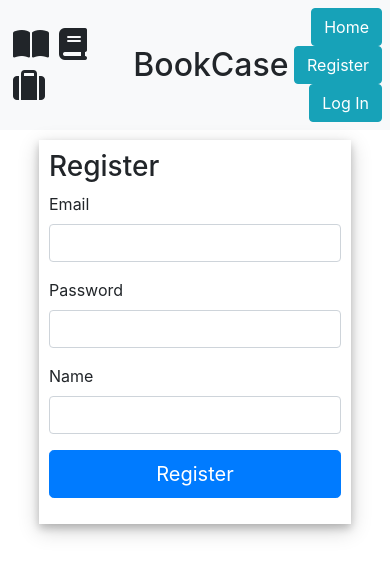
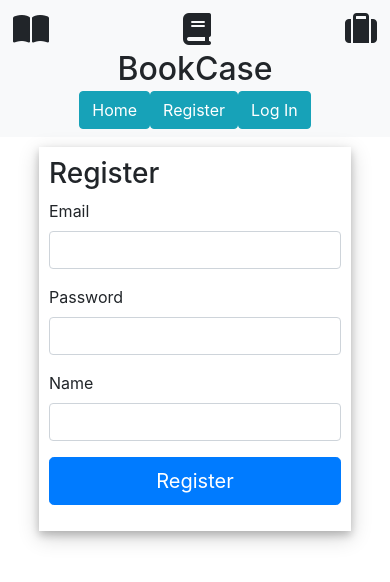
Before and after one commit to SAbbas2018/BookCase-Deployed, a React (Create React App) app in the folder client/: page /register in a window 390 px wide. Shown: the top 582 px of the page. Built offline with nearby package versions, Linux system fonts and the light colour scheme; no server answers.

Commit message:
Responsive css

```diff
--- a/client/src/App.css
+++ b/client/src/App.css
@@ -58,6 +58,7 @@ input[type="text"]::placeholder {
 
 /* Error Notice */
 .error-notice {
+  width: 80%;
   margin: auto;
   display: flex;
   padding: 8px;
@@ -65,10 +66,12 @@ input[type="text"]::placeholder {
 }
 .error-notice-message {
   margin: auto 8px;
+  flex-grow: 8;
   text-align: center;
 }
 .error-notice-button {
   border-radius: 10%;
+  flex-grow: 0;
   margin: auto;
 }
 
@@ -158,3 +161,52 @@ input[type="text"]::placeholder {
   margin: auto;
   padding: 5px;
 }
+
+/* Media Queries */
+@media only screen and (max-width: 600px) {
+  .header {
+    display: flex;
+    flex-direction: column;
+    height: 25%;
+    padding: 8px;
+  }
+  .header-logo {
+    margin: auto 0 auto 0;
+    width: 100%;
+    display: flex;
+    justify-content: space-between;
+  }
+  .header-logo-item {
+    margin: 5px;
+  }
+  .header-title {
+    width: 100%;
+    text-align: center;
+    margin: auto;
+  }
+  .auth-buttons {
+    width: 75%;
+    margin: 3px auto 0 auto;
+  }
+  .auth-nav {
+    display: flex;
+    flex-direction: row;
+    justify-content: center;
+  }
+  .main-homepage-container {
+    display: flex;
+    flex-direction: column;
+  }
+  .library,
+  .wishlist,
+  .recommendation {
+    margin: 6px 5px 3px 5px;
+  }
+}
+
+@media only screen and (min-width: 768px) {
+  .auth-nav {
+    justify-content: flex-end;
+    padding: 2px;
+  }
+}
--- a/client/src/components/AuthOptions.js
+++ b/client/src/components/AuthOptions.js
@@ -18,53 +18,40 @@ export default function AuthOptions() {
   return (
     <div className="auth-buttons">
       {userData.user ? (
-        <ul className="nav justify-content-end">
-          <li className="nav-item">
+        <div className="nav auth-nav">
+          <div className="nav-item">
             <Link to="/">
               <button type="button" className="btn btn-info">
                 Home
               </button>
             </Link>
-          </li>
-          <li className="nav-item">
+          </div>
+          <div className="nav-item">
             <button onClick={logout} className="btn btn-info">
               Log Out
             </button>
-          </li>
-        </ul>
+          </div>
+        </div>
       ) : (
-        // <div className="btn-group" role="group" aria-label="Basic example">
-        //   <Link to="/">
-        //     <button type="button" className="btn btn-info">
-        //       Home
-        //     </button>
-        //   </Link>
-        //   <button onClick={register} type="button" className="btn btn-info">
-        //     Register
-        //   </button>
-        //   <button onClick={login} type="button" className="btn btn-info">
-        //     Log In
-        //   </button>
-        // </div>
-        <ul className="nav justify-content-end">
-          <li className="nav-item">
+        <div className="nav auth-nav">
+          <div className="nav-item">
             <Link to="/">
               <button type="button" className="btn btn-info">
                 Home
               </button>
             </Link>
-          </li>
-          <li className="nav-item">
+          </div>
+          <div className="nav-item">
             <button onClick={register} type="button" className="btn btn-info">
               Register
             </button>
-          </li>
-          <li className="nav-item">
+          </div>
+          <div className="nav-item">
             <button onClick={login} type="button" className="btn btn-info">
               Log In
             </button>
-          </li>
-        </ul>
+          </div>
+        </div>
       )}
     </div>
   );
```
